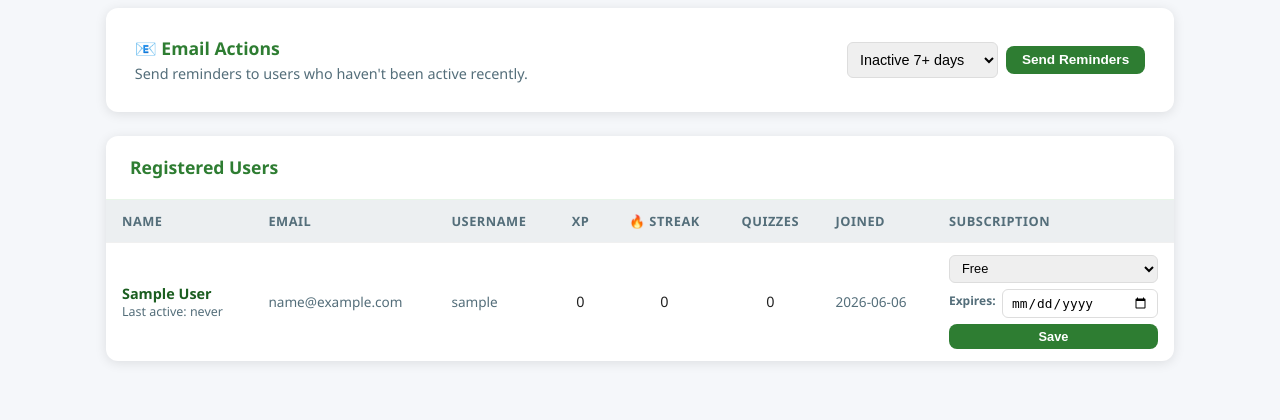
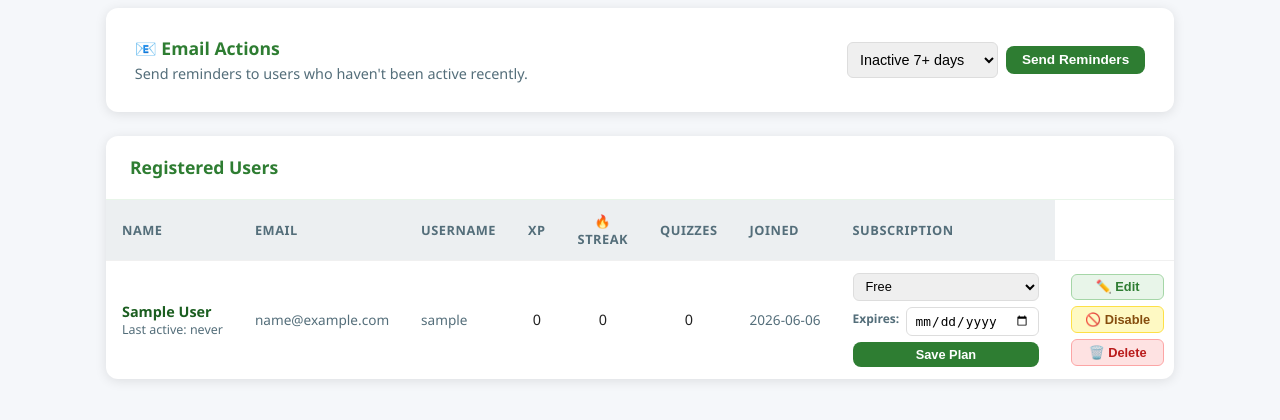
Before and after one commit to techlogic-it/zee-study, a Flask app: page /admin in a window 1280 px wide. Shown: the part 276-696 px from the top of the page. Run offline with Flask 3, Linux system fonts and the light colour scheme; the visitor is signed in with stand-in values (Sample User, id 1); data comes from the database, SQL or seed files in the repository; data that the repository does not hold is empty.

Commit message:
Add admin edit, disable and delete account actions
- database.py: disabled column added to users (with migration)
- delete_user() removes user + all their attempts/answers
- set_user_disabled() toggles disabled flag
- admin_update_user() edits name, email, username with conflict checking
- authenticate_user() returns 'disabled' string for blocked accounts
- Login shows clear message when account is disabled
- Admin dashboard: Edit button opens a modal form to update user details
- Disable/Enable toggle button (yellow when active, green when disabled)
- Delete button with confirmation dialog (red, permanent)
- Disabled users shown greyed out with a red Disabled badge

Co-Authored-By: Claude Sonnet 4.6 <noreply@anthropic.com>

```diff
--- a/app.py
+++ b/app.py
@@ -128,11 +128,14 @@ def login():
         username = request.form.get('username', '').strip()
         password = request.form.get('password', '')
         user = db.authenticate_user(username, password)
-        if user:
+        if user == 'disabled':
+            flash('This account has been disabled. Please contact support.', 'error')
+        elif user:
             session['user_id'] = user['user_id']
             session['username'] = user['username']
             return redirect(url_for('dashboard'))
-        flash('Incorrect username or password.', 'error')
+        else:
+            flash('Incorrect username or password.', 'error')
     return render_template('login.html')
 
 
@@ -418,6 +421,41 @@ def admin_update_subscription(user_id):
     flash(f'Subscription updated.', 'success')
     return redirect(url_for('admin_dashboard'))
 
+@app.route('/admin/user/<int:user_id>/edit', methods=['POST'])
+@admin_required
+def admin_edit_user(user_id):
+    first_name = request.form.get('first_name', '').strip()
+    last_name  = request.form.get('last_name', '').strip()
+    email      = request.form.get('email', '').strip().lower()
+    username   = request.form.get('username', '').strip()
+    if not first_name or not last_name or not username or not email:
+        flash('All fields are required.', 'error')
+    else:
+        ok, msg = db.admin_update_user(user_id, first_name, last_name, email, username)
+        if ok:
+            flash('User updated successfully.', 'success')
+        else:
+            flash(msg, 'error')
+    return redirect(url_for('admin_dashboard'))
+
+
+@app.route('/admin/user/<int:user_id>/disable', methods=['POST'])
+@admin_required
+def admin_disable_user(user_id):
+    action = request.form.get('action', 'disable')
+    db.set_user_disabled(user_id, action == 'disable')
+    flash(f'Account {"disabled" if action == "disable" else "re-enabled"}.', 'success')
+    return redirect(url_for('admin_dashboard'))
+
+
+@app.route('/admin/user/<int:user_id>/delete', methods=['POST'])
+@admin_required
+def admin_delete_user(user_id):
+    db.delete_user(user_id)
+    flash('User account deleted.', 'success')
+    return redirect(url_for('admin_dashboard'))
+
+
 @app.route('/admin/send-reminders', methods=['POST'])
 @admin_required
 def admin_send_reminders():
--- a/database.py
+++ b/database.py
@@ -108,6 +108,7 @@ def init_db():
         'ALTER TABLE users ADD COLUMN email TEXT',
         'ALTER TABLE users ADD COLUMN first_name TEXT',
         'ALTER TABLE users ADD COLUMN last_name TEXT',
+        'ALTER TABLE users ADD COLUMN disabled INTEGER DEFAULT 0',
     ]:
         try:
             c.execute(sql)
@@ -154,6 +155,8 @@ def authenticate_user(username, password):
     ).fetchone()
     conn.close()
     if user and check_password_hash(user['password_hash'], password):
+        if user['disabled']:
+            return 'disabled'
         return dict(user)
     return None
 
@@ -342,7 +345,7 @@ def get_all_users():
         SELECT u.user_id, u.username, u.first_name, u.last_name, u.email,
                u.xp, u.current_streak, u.highest_streak,
                u.total_quizzes, u.subscription_plan, u.subscription_expires,
-               u.created_at, u.last_active_date,
+               u.created_at, u.last_active_date, u.disabled,
                COUNT(qa.attempt_id) as quiz_count
         FROM users u
         LEFT JOIN quiz_attempts qa ON u.user_id = qa.user_id
@@ -404,6 +407,40 @@ def update_user_password(user_id, new_password):
     conn.close()
 
 
+def set_user_disabled(user_id, disabled):
+    conn = get_db()
+    conn.execute('UPDATE users SET disabled=? WHERE user_id=?', (1 if disabled else 0, user_id))
+    conn.commit()
+    conn.close()
+
+
+def delete_user(user_id):
+    conn = get_db()
+    conn.execute('DELETE FROM user_answers WHERE attempt_id IN (SELECT attempt_id FROM quiz_attempts WHERE user_id=?)', (user_id,))
+    conn.execute('DELETE FROM quiz_attempts WHERE user_id=?', (user_id,))
+    conn.execute('DELETE FROM users WHERE user_id=?', (user_id,))
+    conn.commit()
+    conn.close()
+
+
+def admin_update_user(user_id, first_name, last_name, email, username):
+    conn = get_db()
+    try:
+        conn.execute(
+            'UPDATE users SET first_name=?, last_name=?, email=?, username=? WHERE user_id=?',
+            (first_name, last_name, email, username, user_id)
+        )
+        conn.commit()
+        return True, ''
+    except sqlite3.IntegrityError:
+        existing_u = conn.execute('SELECT user_id FROM users WHERE LOWER(username)=LOWER(?) AND user_id!=?', (username, user_id)).fetchone()
+        if existing_u:
+            return False, 'That username is already taken.'
+        return False, 'That email is already in use.'
+    finally:
+        conn.close()
+
+
 def get_users_for_reminder(days_inactive=7):
     """Return users with email who haven't been active for N days."""
     conn = get_db()
--- a/templates/admin_dashboard.html
+++ b/templates/admin_dashboard.html
@@ -66,10 +66,11 @@
         </thead>
         <tbody>
           {% for u in users %}
-          <tr style="border-top:1px solid #f0f0f0">
+          <tr style="border-top:1px solid #f0f0f0;{% if u.disabled %}opacity:.5;background:#fafafa;{% endif %}">
             <td style="padding:.75rem 1rem;white-space:nowrap">
               <div style="font-weight:600;color:#1b5e20">{{ ((u.first_name or '') ~ ' ' ~ (u.last_name or '')) | trim or '—' }}</div>
               <div style="font-size:.78rem;color:#546e7a">Last active: {{ u.last_active_date or 'never' }}</div>
+              {% if u.disabled %}<span style="background:#fee2e2;color:#b91c1c;padding:.1rem .5rem;border-radius:20px;font-size:.75rem;font-weight:600">Disabled</span>{% endif %}
             </td>
             <td style="padding:.75rem 1rem;color:#546e7a;font-size:.85rem">{{ u.email or '—' }}</td>
             <td style="padding:.75rem 1rem;color:#546e7a;font-size:.85rem">{{ u.username }}</td>
@@ -89,14 +90,40 @@
                     <input type="date" name="expires" value="{{ u.subscription_expires or '' }}"
                            style="flex:1;padding:.3rem .5rem;border:1px solid #ddd;border-radius:6px;font-size:.8rem">
                   </div>
-                  <button type="submit" class="btn btn-green btn-sm" style="padding:.3rem .8rem;font-size:.8rem">Save</button>
+                  <button type="submit" class="btn btn-green btn-sm" style="padding:.3rem .8rem;font-size:.8rem">Save Plan</button>
                 </div>
               </form>
+            </td>
+            <!-- Action buttons -->
+            <td style="padding:.75rem 1rem;white-space:nowrap">
+              <div style="display:flex;flex-direction:column;gap:.4rem">
+                <!-- Edit -->
+                <button onclick="openEdit({{ u.user_id }}, '{{ u.first_name or '' }}', '{{ u.last_name or '' }}', '{{ u.email or '' }}', '{{ u.username }}')"
+                        style="padding:.3rem .8rem;font-size:.8rem;background:#e8f5e9;color:#2e7d32;border:1px solid #a5d6a7;border-radius:6px;cursor:pointer;font-weight:600">
+                  ✏️ Edit
+                </button>
+                <!-- Disable / Enable -->
+                <form method="POST" action="{{ url_for('admin_disable_user', user_id=u.user_id) }}">
+                  <input type="hidden" name="action" value="{{ 'enable' if u.disabled else 'disable' }}">
+                  <button type="submit" style="width:100%;padding:.3rem .8rem;font-size:.8rem;border-radius:6px;cursor:pointer;font-weight:600;
+                    {% if u.disabled %}background:#dcfce7;color:#166534;border:1px solid #86efac;
+                    {% else %}background:#fef9c3;color:#854d0e;border:1px solid #fde047;{% endif %}">
+                    {{ '✅ Enable' if u.disabled else '🚫 Disable' }}
+                  </button>
+                </form>
+                <!-- Delete -->
+                <form method="POST" action="{{ url_for('admin_delete_user', user_id=u.user_id) }}"
+                      onsubmit="return confirm('Permanently delete {{ u.username }}? This cannot be undone.')">
+                  <button type="submit" style="width:100%;padding:.3rem .8rem;font-size:.8rem;background:#fee2e2;color:#b91c1c;border:1px solid #fca5a5;border-radius:6px;cursor:pointer;font-weight:600">
+                    🗑️ Delete
+                  </button>
+                </form>
+              </div>
             </td>
           </tr>
           {% else %}
           <tr>
-            <td colspan="8" style="padding:2rem;text-align:center;color:#546e7a">No users registered yet.</td>
+            <td colspan="9" style="padding:2rem;text-align:center;color:#546e7a">No users registered yet.</td>
           </tr>
           {% endfor %}
         </tbody>
@@ -105,4 +132,59 @@
   </div>
 
 </div>
+
+<!-- Edit User Modal -->
+<div id="edit-modal" style="display:none;position:fixed;inset:0;background:rgba(0,0,0,.5);z-index:1000;align-items:center;justify-content:center">
+  <div style="background:#fff;border-radius:12px;padding:2rem;width:100%;max-width:440px;margin:1rem">
+    <h2 style="margin:0 0 1.5rem;font-size:1.2rem;color:#1b5e20">✏️ Edit User</h2>
+    <form method="POST" id="edit-form">
+      <div style="display:grid;grid-template-columns:1fr 1fr;gap:1rem;margin-bottom:1rem">
+        <div>
+          <label style="display:block;font-size:.85rem;font-weight:600;margin-bottom:.3rem;color:#546e7a">First Name</label>
+          <input type="text" name="first_name" id="edit-first" required
+                 style="width:100%;padding:.5rem;border:1px solid #ddd;border-radius:6px;box-sizing:border-box">
+        </div>
+        <div>
+          <label style="display:block;font-size:.85rem;font-weight:600;margin-bottom:.3rem;color:#546e7a">Last Name</label>
+          <input type="text" name="last_name" id="edit-last" required
+                 style="width:100%;padding:.5rem;border:1px solid #ddd;border-radius:6px;box-sizing:border-box">
+        </div>
+      </div>
+      <div style="margin-bottom:1rem">
+        <label style="display:block;font-size:.85rem;font-weight:600;margin-bottom:.3rem;color:#546e7a">Email</label>
+        <input type="email" name="email" id="edit-email" required
+               style="width:100%;padding:.5rem;border:1px solid #ddd;border-radius:6px;box-sizing:border-box">
+      </div>
+      <div style="margin-bottom:1.5rem">
+        <label style="display:block;font-size:.85rem;font-weight:600;margin-bottom:.3rem;color:#546e7a">Username</label>
+        <input type="text" name="username" id="edit-username" required
+               style="width:100%;padding:.5rem;border:1px solid #ddd;border-radius:6px;box-sizing:border-box">
+      </div>
+      <div style="display:flex;gap:.75rem;justify-content:flex-end">
+        <button type="button" onclick="closeEdit()"
+                style="padding:.5rem 1.2rem;border:1px solid #ddd;border-radius:6px;background:#fff;cursor:pointer">Cancel</button>
+        <button type="submit" class="btn btn-green">Save Changes</button>
+      </div>
+    </form>
+  </div>
+</div>
+
+<script>
+function openEdit(id, first, last, email, username) {
+  document.getElementById('edit-first').value    = first;
+  document.getElementById('edit-last').value     = last;
+  document.getElementById('edit-email').value    = email;
+  document.getElementById('edit-username').value = username;
+  document.getElementById('edit-form').action    = '/admin/user/' + id + '/edit';
+  const modal = document.getElementById('edit-modal');
+  modal.style.display = 'flex';
+}
+function closeEdit() {
+  document.getElementById('edit-modal').style.display = 'none';
+}
+// Close on backdrop click
+document.getElementById('edit-modal').addEventListener('click', function(e) {
+  if (e.target === this) closeEdit();
+});
+</script>
 {% endblock %}
```
